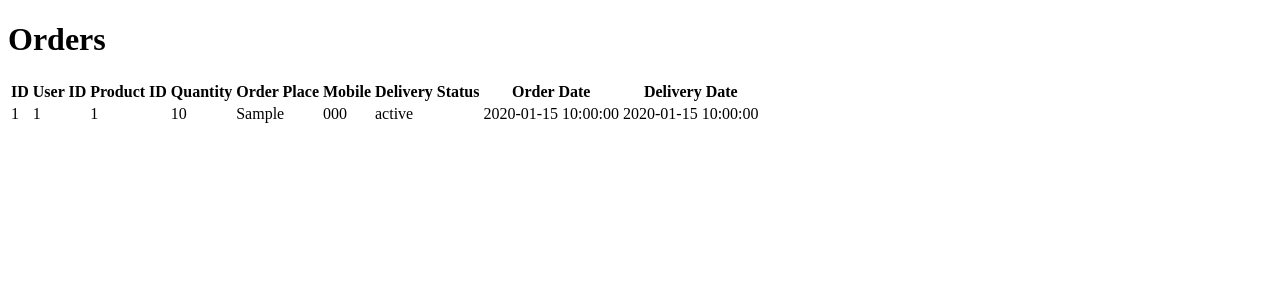
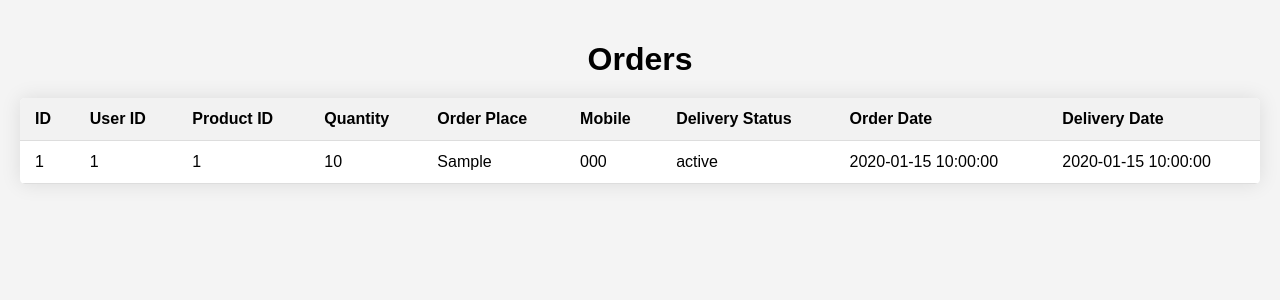
Before and after one commit to srinu5713/Ecommerce-With-Microservices, a Flask app: page /orders in a window 1280 px wide. Shown: the top 300 px of the page. Run offline with Flask 3, Linux system fonts and the light colour scheme; tables that the repository leaves empty or names only in its code hold one stand-in row (values such as "Sample post").

Commit message:
Modified Table structure

```diff
--- a/templates/orders.html
+++ b/templates/orders.html
@@ -4,6 +4,39 @@
     <meta charset="UTF-8">
     <meta name="viewport" content="width=device-width, initial-scale=1.0">
     <title>Orders</title>
+    <style>
+        body {
+            font-family: Arial, sans-serif;
+            background-color: #f4f4f4;
+            margin: 0;
+            padding: 20px;
+        }
+        h1 {
+            text-align: center;
+            margin-bottom: 20px;
+        }
+        table {
+            width: 100%;
+            border-collapse: collapse;
+            background-color: #fff;
+            border-radius: 5px;
+            overflow: hidden;
+            box-shadow: 0 0 20px rgba(0, 0, 0, 0.1);
+            margin-bottom: 20px;
+        }
+        th, td {
+            padding: 12px 15px;
+            text-align: left;
+            border-bottom: 1px solid #ddd;
+        }
+        th {
+            background-color: #f2f2f2;
+            font-weight: bold;
+        }
+        tr:hover {
+            background-color: #f2f2f2;
+        }
+    </style>
 </head>
 <body>
     <h1>Orders</h1>
```
Also changed, not shown: templates/products.html (+33 -0 lines).
